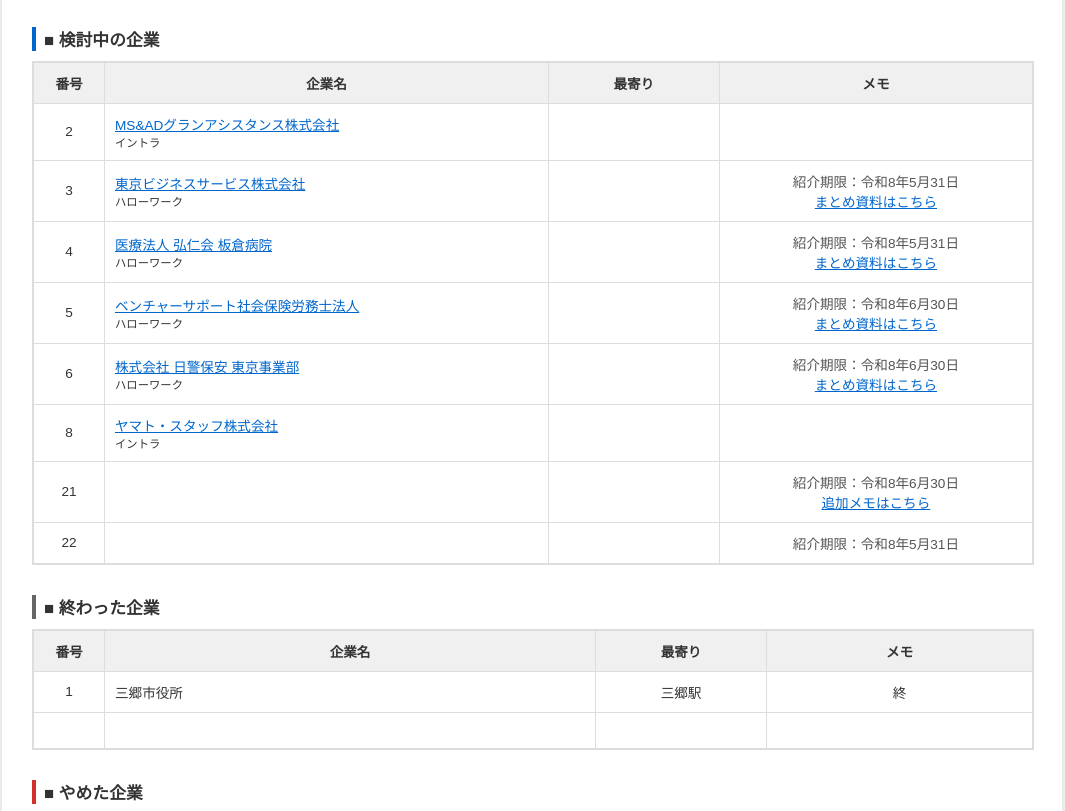
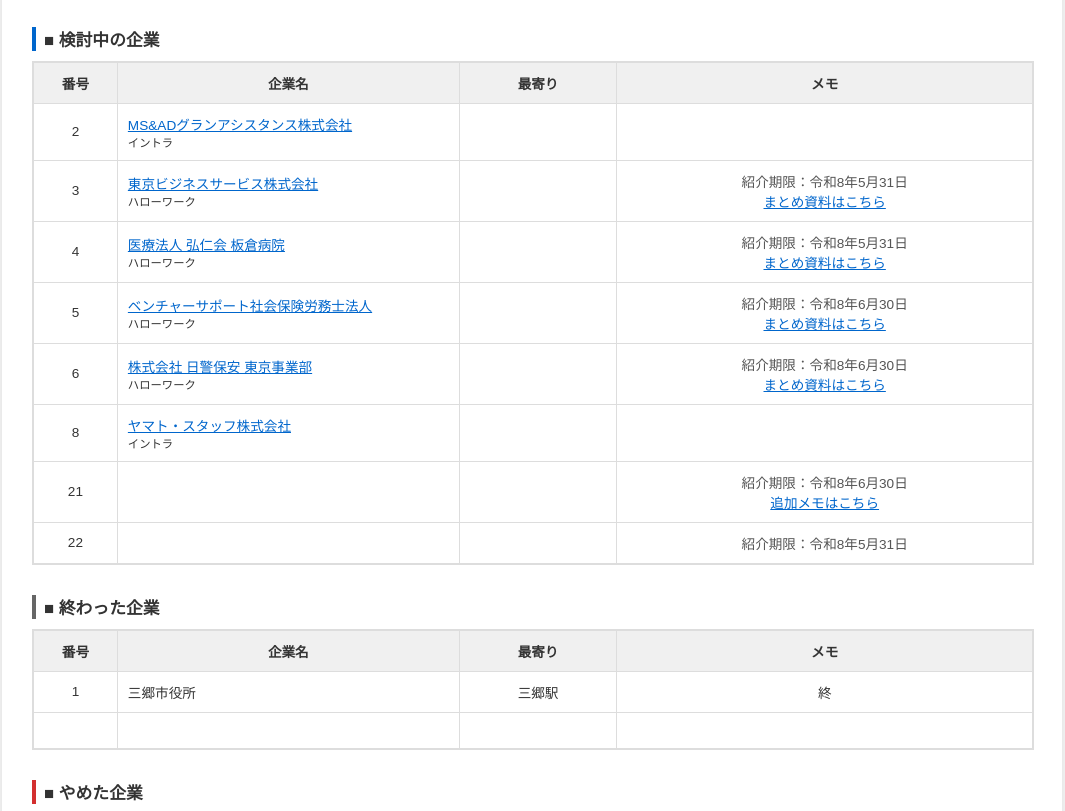
Before and after one commit to miki0113/Job-hunting, a website: page index.html in a window 1280 px wide. Shown: the part 94-905 px from the top of the page, without its empty margins (108-1173 px from the left). Drawn offline with Linux system fonts and the light colour scheme; no server answers.

Commit message:
Update index.html

```diff
--- a/index.html
+++ b/index.html
@@ -13,7 +13,7 @@
         h2.table-title.ended { border-left-color: #666; }
         h2.table-title.canceled { border-left-color: #d32f2f; }
 
-        /* 復活させた横スライド（スクロール）用の設定 */
+        /* 横スライド（スクロール）用の設定 */
         .table-wrapper {
             width: 100%;
             overflow-x: auto;
@@ -21,8 +21,16 @@
             margin-bottom: 20px;
             border: 1px solid #ddd;
         }
-        table { width: 100%; border-collapse: collapse; font-size: 0.85em; min-width: 750px; }
-        th, td { border: 1px solid #ddd; padding: 10px; text-align: center; }
+
+        /* 【修正】すべての表の横幅を1000pxに完全固定し、セルの幅を均一に揃える設定 */
+        table {
+            width: 1000px;
+            border-collapse: collapse;
+            font-size: 0.85em;
+            table-layout: fixed;
+        }
+
+        th, td { border: 1px solid #ddd; padding: 10px; text-align: center; word-break: break-all; }
         th { background-color: #f0f0f0; }
         .company-name { text-align: left; }
         a { color: #0066cc; text-decoration: underline; cursor: pointer; }
@@ -74,10 +82,10 @@
             <table>
                 <thead>
                     <tr>
-                        <th style="width: 50px;">番号</th>
-                        <th>企業名</th>
-                        <th style="width: 150px;">最寄り</th>
-                        <th>メモ</th>
+                        <th style="width: 7%;">番号</th>
+                        <th style="width: 35%;">企業名</th>
+                        <th style="width: 15%;">最寄り</th>
+                        <th style="width: 43%;">メモ</th>
                     </tr>
                 </thead>
                 <tbody>
@@ -98,10 +106,10 @@
             <table>
                 <thead>
                     <tr>
-                        <th style="width: 50px;">番号</th>
-                        <th>企業名</th>
-                        <th style="width: 150px;">最寄り</th>
-                        <th>メモ</th>
+                        <th style="width: 7%;">番号</th>
+                        <th style="width: 35%;">企業名</th>
+                        <th style="width: 15%;">最寄り</th>
+                        <th style="width: 43%;">メモ</th>
                     </tr>
                 </thead>
                 <tbody>
@@ -116,15 +124,14 @@
             <table>
                 <thead>
                     <tr>
-                        <th style="width: 50px;">番号</th>
-                        <th>企業名</th>
-                        <th style="width: 150px;">最寄り</th>
-                        <th>メモ</th>
+                        <th style="width: 7%;">番号</th>
+                        <th style="width: 35%;">企業名</th>
+                        <th style="width: 15%;">最寄り</th>
+                        <th style="width: 43%;">メモ</th>
                     </tr>
                 </thead>
                 <tbody>
-                        <tr><td>1</td><td class="company-name"><a href="PDF/RAFAA235010202605061009399703247084278534433893.pdf" target="_blank">株式会社 ハンデックス 仙台支店</a><br><small>ハローワーク</small></td><td></td><td class="deadline">紹介期限：令和8年6月30日<br>電話応対がメインの業務につきほかの条件は良かったものの、<br>リタリコのスタッフに相談の上断念</td></tr>
-
+                    <tr><td>1</td><td class="company-name"><a href="PDF/RAFAA235010202605061009399703247084278534433893.pdf" target="_blank">株式会社 ハンデックス 仙台支店</a><br><small>ハローワーク</small></td><td></td><td class="deadline">紹介期限：令和8年6月30日<br>電話応対がメインの業務につきほかの条件は良かったものの、<br>リタリコのスタッフに相談の上断念</td></tr>
                     <tr><td>&nbsp;</td><td></td><td></td><td></td></tr>
                 </tbody>
             </table>
```
